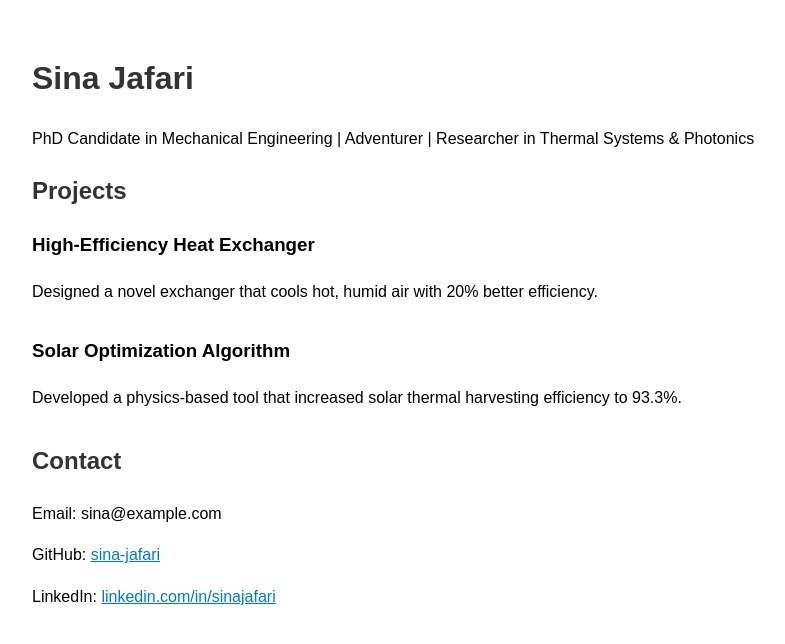
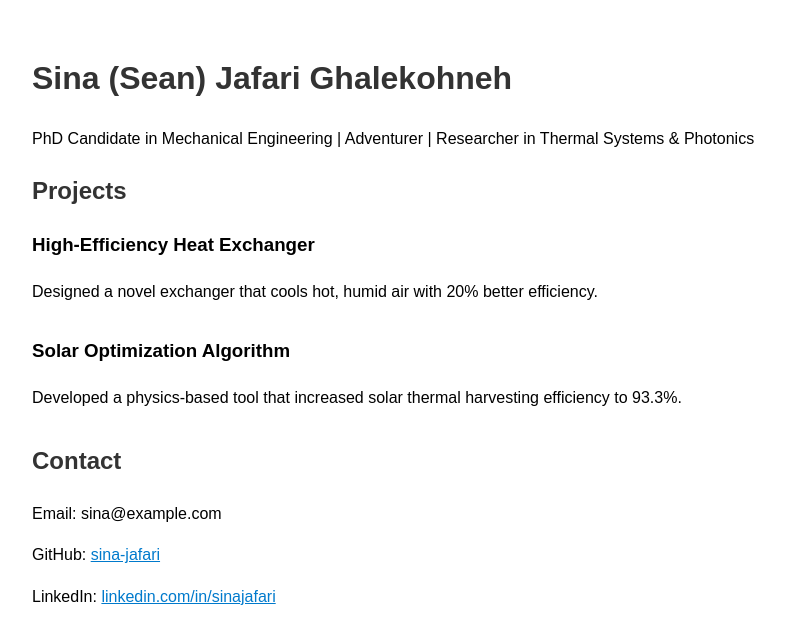
Before and after one commit to sina-jafari/resume, a plain HTML site: page index.html in a window 1280 px wide. Shown: the whole page, without its empty margins (208-993 px from the left). Drawn offline with Linux system fonts and the light colour scheme.

Commit message:
Update index.html

```diff
--- a/index.html
+++ b/index.html
@@ -23,7 +23,7 @@
   </style>
 </head>
 <body>
-  <h1>Sina Jafari</h1>
+  <h1>Sina (Sean) Jafari Ghalekohneh</h1>
   <p>PhD Candidate in Mechanical Engineering | Adventurer | Researcher in Thermal Systems & Photonics</p>
 
   <h2>Projects</h2>
```
